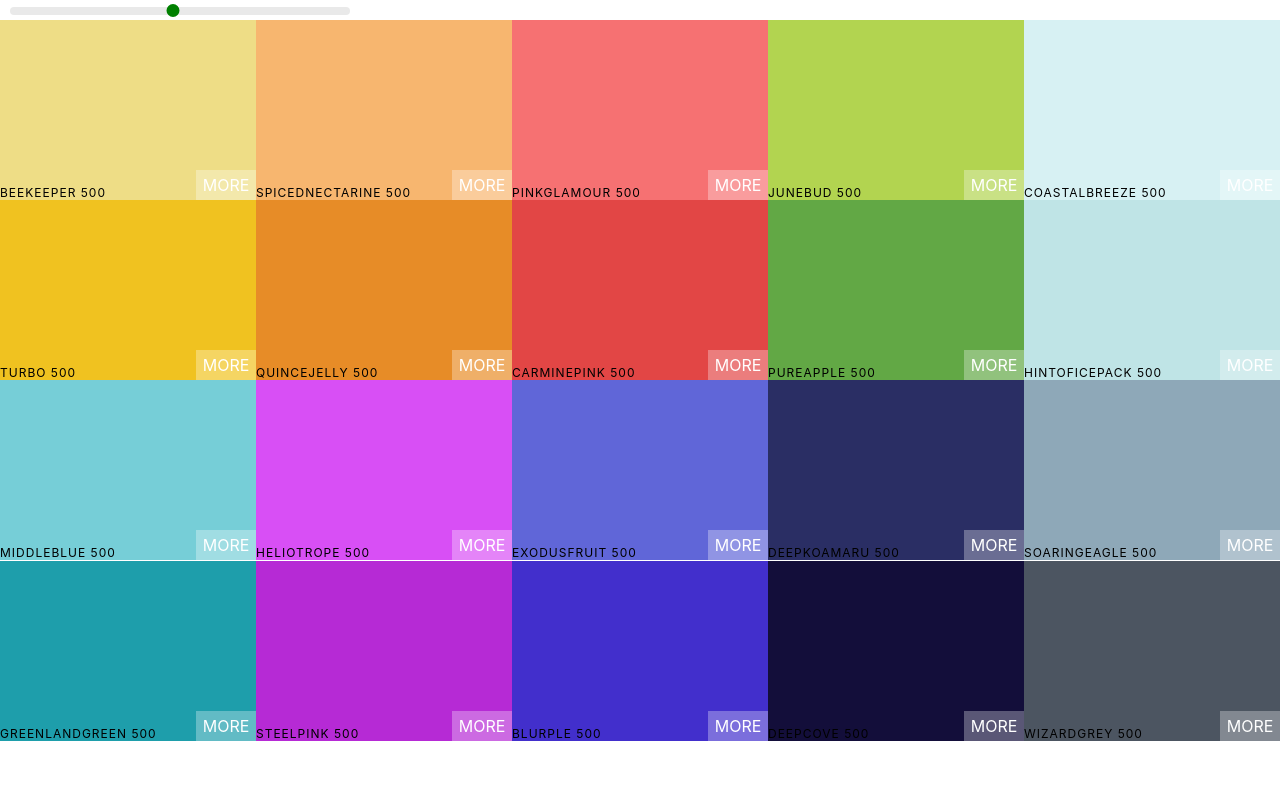
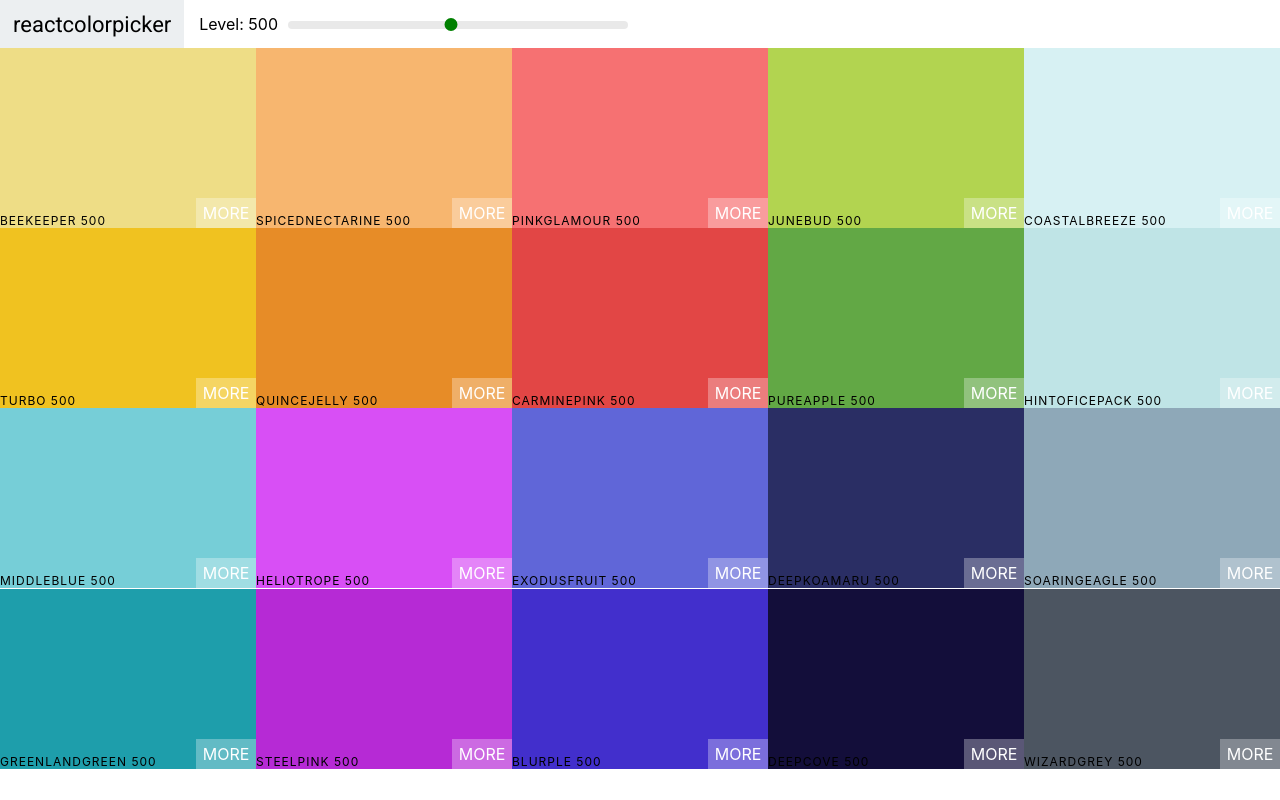
Before and after one commit to ejstylz/react-color-project, a React (Create React App) app: page / in a window 1280 px wide. Built offline with nearby package versions, Linux system fonts and the light colour scheme.

Commit message:
Add Navbar and Font

```diff
--- /dev/null
+++ b/src/Navbar.css
@@ -0,0 +1,52 @@
+@import url("https://fonts.googleapis.com/css2?family=Roboto:wght@100;400;700;900&display=swap");
+
+.Navbar {
+	display: flex;
+	align-items: center;
+	justify-content: flex-start;
+	height: 6vh;
+}
+
+.logo {
+	margin-right: 15px;
+	padding: 0 13px;
+	font-size: 22px;
+	background-color: #eceff1;
+	font-family: Roboto;
+	height: 100%;
+	display: flex;
+	align-items: center;
+}
+
+.logo a {
+	text-decoration: none;
+	color: black;
+}
+
+.slider {
+	width: 340px;
+	margin: 0 10px;
+	display: inline-block;
+}
+
+.rc-slider-track {
+	background-color: transparent;
+}
+
+.rc-slider-rail {
+	height: 8px;
+}
+
+.rc-slider-handle,
+.rc-slider-handle:active,
+.rc-slider-handle:focus,
+.rc-slider-handle:hover {
+	background-color: green;
+	outline: none;
+	border: 2px solid green;
+	box-shadow: none;
+	width: 13px;
+	height: 13px;
+	margin-left: -7px;
+	margin-top: -3px;
+}
--- /dev/null
+++ b/src/Navbar.js
@@ -0,0 +1,25 @@
+import React, { Component } from 'react';
+import Slider from 'rc-slider';
+import 'rc-slider/assets/index.css';
+import './Navbar.css';
+
+class Navbar extends Component {
+	render() {
+		const { level, changeLevel } = this.props;
+		return (
+			<header className="Navbar">
+				<div className="logo">
+					<a href="#">reactcolorpicker</a>
+				</div>
+				<div className="slider-container">
+					<span>Level: {level}</span>
+					<div className="slider">
+						<Slider defaultValue={level} min={100} max={900} step={100} onAfterChange={changeLevel} />
+					</div>
+				</div>
+			</header>
+		);
+	}
+}
+
+export default Navbar;
--- a/src/Palette.css
+++ b/src/Palette.css
@@ -5,31 +5,3 @@
 .Palette-colors {
 	height: 90%;
 }
-
-.slider {
-	width: 340px;
-	margin: 0 10px;
-	display: inline-block;
-}
-
-.rc-slider-track {
-	background-color: transparent;
-}
-
-.rc-slider-rail {
-	height: 8px;
-}
-
-.rc-slider-handle,
-.rc-slider-handle:active,
-.rc-slider-handle:focus,
-.rc-slider-handle:hover {
-	background-color: green;
-	outline: none;
-	border: 2px solid green;
-	box-shadow: none;
-	width: 13px;
-	height: 13px;
-	margin-left: -7px;
-	margin-top: -3px;
-}
--- a/src/Palette.js
+++ b/src/Palette.js
@@ -1,7 +1,6 @@
 import React, { Component } from 'react';
 import ColorBox from './ColorBox';
-import Slider from 'rc-slider';
-import 'rc-slider/assets/index.css';
+import Navbar from './Navbar';
 import './Palette.css';
 
 export class Palette extends Component {
@@ -23,11 +22,7 @@
 		const colorBoxes = colors[level].map(color => <ColorBox background={color.hex} name={color.name} />);
 		return (
 			<div className="Palette">
-				<div className="slider">
-					<Slider defaultValue={level} min={100} max={900} step={100} onAfterChange={this.changeLevel} />
-				</div>
-
-				{/* Navbar goes here */}
+				<Navbar level={level} changeLevel={this.changeLevel} />
 				<div className="Palette-colors">{colorBoxes}</div>
 				{/* footer eventually */}
 			</div>
```
